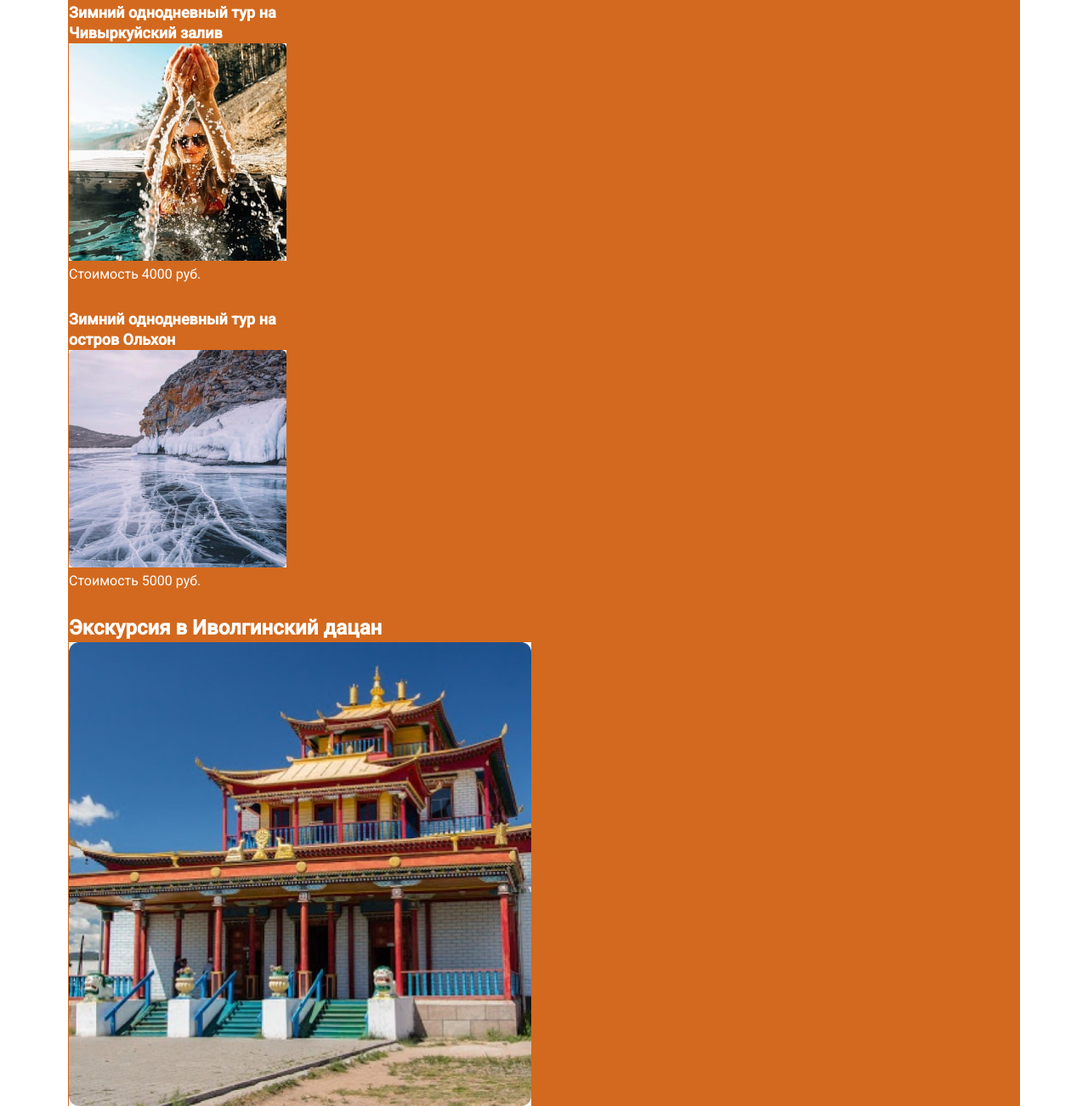
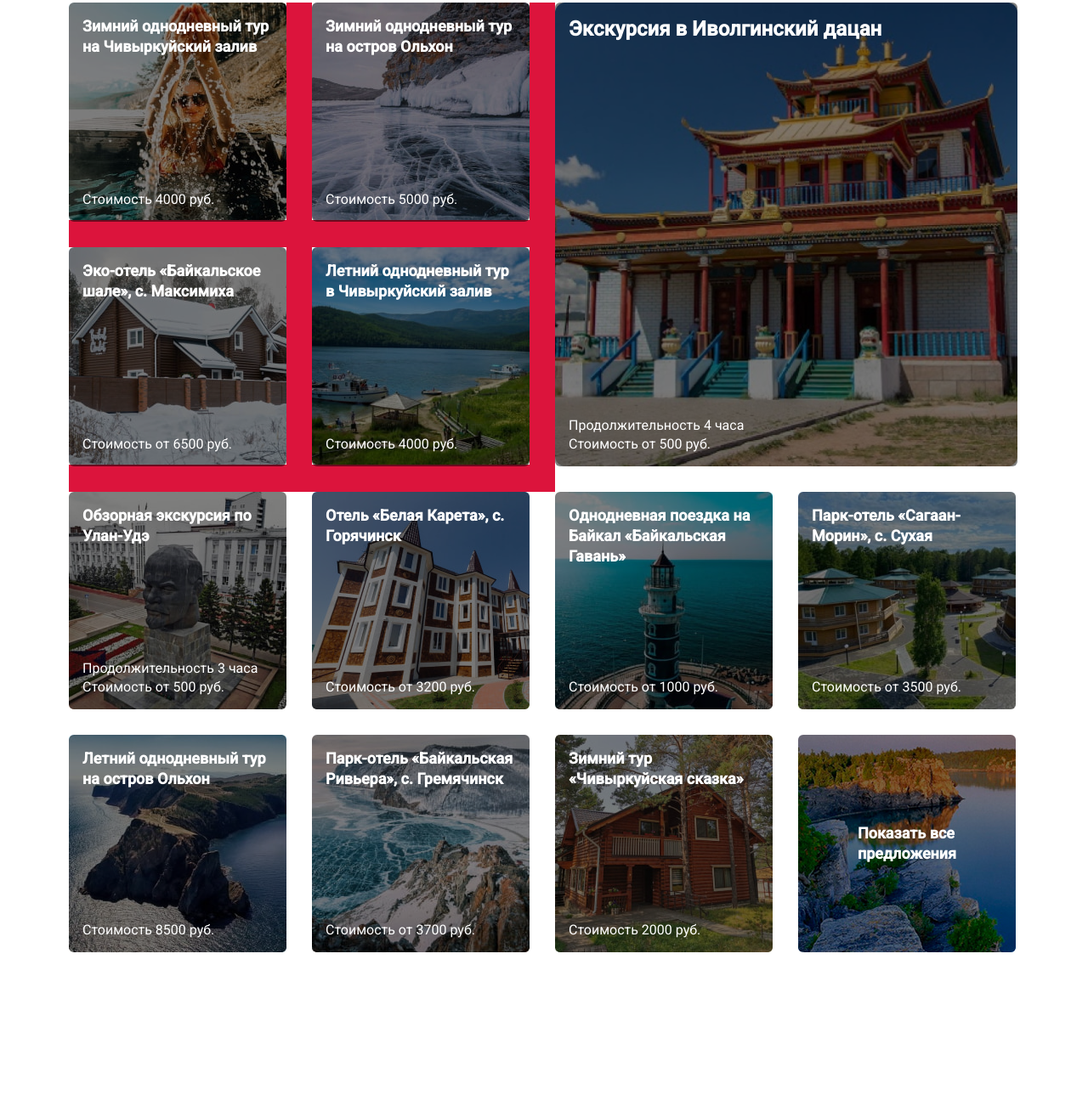
Before and after one commit to VitaliiMoskalyk/baikal, a plain HTML site: page index.html in a window 1280 px wide. Shown: the part 153-1455 px from the top of the page at 85% size. After the commit the page ends 1354 px from the top, so only its background shows below. Drawn offline with nearby package versions, Linux system fonts and the light colour scheme.

Commit message:
проблемка
проблемка с классом first, изображения наложились на границу именно в этом классе ( красный цвет)

```diff
--- a/css/styles.css
+++ b/css/styles.css
@@ -13,7 +13,7 @@ body {
   font-style: normal;
   line-height: 1.333;
 }
-section {
+.our-propositions {
   max-width: 1920px;
   margin-left: auto;
   margin-right: auto;
@@ -30,16 +30,17 @@ ul {
   margin: 0;
   padding: 0;
 }
-a {
+a,
+img {
   text-decoration: none;
+  display: block;
 }
+
 /*MAIN CONTEINER*/
 .conteiner {
   width: 1120px;
   margin-left: auto;
   margin-right: auto;
-
-  background-color: chocolate;
 
   padding: 76px 1px 80px 1px;
 }
@@ -57,25 +58,76 @@ a {
 
 .propositions {
   font-size: 18px;
+  padding: 16px 16px;
 
   color: var(--background-main);
   max-width: 256px;
+
+  /*Позиционирование тест*/
+
+  position: absolute;
+  top: 0px;
+}
+
+.another-propositions li:nth-child(4n + 4) {
+  margin-right: 0;
+}
+.another-propositions li:nth-last-child(-n + 4) {
+  margin-bottom: 0px;
+}
+.propositions:last-child {
+  top: 50%;
+  left: 50%;
+  transform: translate(-50%, -50%);
 }
 .propositions.max-title {
   font-size: 24px;
   max-width: 530px;
 }
 
+.propositions-items,
+.another-propositions {
+  display: flex;
+  flex-wrap: wrap;
+}
+
+.propositions-items li {
+  margin-right: 30px;
+  margin-bottom: 30px;
+
+  position: relative;
+}
+.propositions-items li::before {
+  content: "";
+  position: absolute;
+  display: inline-block;
+  width: 100%;
+  height: 100%;
+  background-color: #000000;
+  opacity: 0.5;
+  border-radius: 6px;
+}
+.first {
+  display: flex;
+  flex-wrap: wrap;
+  max-width: 572px;
+  background-color: crimson;
+}
+.five li {
+  margin-right: 0;
+}
 .price {
   font-weight: 400;
   font-size: 16px;
 
+  padding: 16px 16px;
+
   color: var(--background-main);
 
   max-width: 256px;
+
+  /*Тренировка*/
+
+  position: absolute;
+  bottom: 0;
 }
-.links {
-  display: inline-block;
-  margin-right: 30px;
-  margin-bottom: 30px;
-}
--- a/index.html
+++ b/index.html
@@ -17,171 +17,182 @@
     <title>Document</title>
   </head>
   <body>
-    <section>
+    <section class="our-propositions">
       <div class="conteiner">
         <h2 class="title-propositions">Популярные предложения</h2>
-        <ul>
+        <ul class="propositions-items">
+          <div class="first">
             <li>
               <a class="links" href="#">
-              <h3 class="propositions">
-                Зимний однодневный тур на Чивыркуйский залив
-              </h3>
                 <img
                   src="./images/winter-tour-Chivirkuyskiy-zaliv.jpg"
                   alt="Зимний однодневный тур"
                   width="256"
                 />
+                <h3 class="propositions">
+                  Зимний однодневный тур на Чивыркуйский залив
+                </h3>
                 <p class="price">Cтоимость 4000 руб.</p></a
               >
             </li>
             <li>
-            <a class="links" href="#"
-              ><h3 class="propositions">
-                Зимний однодневный тур на остров Ольхон
-              </h3>
+              <a class="links" href="#">
                 <img
                   src="./images/winter-tour-Olkom-island.jpg"
                   alt="Зимний однодневный тур"
                   width="256"
                 />
+                <h3 class="propositions">
+                  Зимний однодневный тур на остров Ольхон
+                </h3>
                 <p class="price">Cтоимость 5000 руб.</p></a
               >
             </li>
+
             <li>
-            <a class="links" href="#"
-              ><h3 class="propositions max-title">
-                Экскурсия в Иволгинский дацан
+              <a class="links" href="#">
+                <img
+                  src="./images/eco-hotel-baikal-shale.jpg"
+                  alt="Эко-отель"
+                  width="256"
+                />
+                <h3 class="propositions">
+                  Эко-отель «Байкальское шале», с. Максимиха
                 </h3>
+                <p class="price">Стоимость от 6500 руб.</p></a
+              >
+            </li>
+            <li>
+              <a class="links" href="#">
+                <img
+                  src="./images/summer-one-day-Chivikuysky-zaliv.jpg"
+                  alt="однодневный тур"
+                  width="256"
+                />
+                <h3 class="propositions">
+                  Летний однодневный тур в Чивыркуйский залив
+                </h3>
+                <p class="price">Cтоимость 4000 руб.</p></a
+              >
+            </li>
+          </div>
+          <div class="five">
+            <li>
+              <a class="links" href="#">
                 <img
                   src="./images/excursion-Ivolgynsky-dacan.jpg"
                   alt="Экскурсия"
                   width="544"
                 />
+                <h3 class="propositions max-title">
+                  Экскурсия в Иволгинский дацан
+                </h3>
                 <p class="price">
                   Продолжительность 4 часа Cтоимость от 500 руб.
                 </p></a
               >
             </li>
+          </div>
+          <div class="another-propositions">
             <li>
-            <a class="links" href="#"
-              ><h3 class="propositions">Обзорная экскурсия по Улан-Удэ</h3>
+              <a class="links" href="#">
                 <img
                   src="./images/excursion-Ulan-Ude.jpg"
                   alt="Обзорная экскурсия"
                   width="256"
                 />
+                <h3 class="propositions">Обзорная экскурсия по Улан-Удэ</h3>
                 <p class="price">
                   Продолжительность 3 часа Cтоимость от 500 руб.
                 </p></a
               >
             </li>
-          <li>
-            <a class="links" href="#"
-              ><h3 class="propositions">
-                Эко-отель «Байкальское шале», с. Максимиха
-              </h3>
-              <img
-                src="./images/eco-hotel-baikal-shale.jpg"
-                alt="Эко-отель"
-                width="256"
-              />
-              <p class="price">Стоимость от 6500 руб.</p></a
-            >
-          </li>
-          <li>
-            <a class="links" href="#"
-              ><h3 class="propositions">
-                Летний однодневный тур в Чивыркуйский залив
-              </h3>
-              <img
-                src="./images/summer-one-day-Chivikuysky-zaliv.jpg"
-                alt="однодневный тур"
-                width="256"
-              />
-              <p class="price">Cтоимость 4000 руб.</p></a
-            >
-          </li>
+
             <li>
               <a class="links" href="#">
-              <h3 class="propositions">Отель «Белая Карета», с. Горячинск</h3>
                 <img
                   src="./images/Hotel-White-Kareta.jpg"
                   alt="Отель"
                   width="256"
                 />
+                <h3 class="propositions">Отель «Белая Карета», с. Горячинск</h3>
                 <p class="price">Cтоимость от 3200 руб.</p></a
               >
             </li>
             <li>
-            <a class="links" href="#"
-              ><h3 class="propositions">
-                Однодневная поездка на Байкал «Байкальская Гавань»
-              </h3>
+              <a class="links" href="#">
                 <img
                   src="./images/one-day-tour-Baikal-Gavan.jpg"
                   alt="Однодневная поездка"
                   width="256"
                 />
+                <h3 class="propositions">
+                  Однодневная поездка на Байкал «Байкальская Гавань»
+                </h3>
                 <p class="price">Стоимость от 1000 руб.</p></a
               >
             </li>
             <li>
-            <a class="links" href="#"
-              ><h3 class="propositions">Парк-отель «Сагаан-Морин», с. Сухая</h3>
+              <a class="links" href="#">
                 <img
                   src="./images/park-hotel-Saagan-Morin.jpg"
                   alt="Парк-отель"
                   width="256"
                 />
+                <h3 class="propositions">
+                  Парк-отель «Сагаан-Морин», с. Сухая
+                </h3>
                 <p class="price">Стоимость от 3500 руб.</p></a
               >
             </li>
             <li>
-            <a class="links" href="#"
-              ><h3 class="propositions">
-                Летний однодневный тур на остров Ольхон
-              </h3>
+              <a class="links" href="#">
                 <img
                   src="./images/summer-one-day-Olhi-island.jpg"
                   alt="однодневный тур"
                   width="256"
                 />
+                <h3 class="propositions">
+                  Летний однодневный тур на остров Ольхон
+                </h3>
                 <p class="price">Стоимость 8500 руб.</p></a
               >
             </li>
             <li>
-            <a class="links" href="#"
-              ><h3 class="propositions">
-                Парк-отель «Байкальская Ривьера», с. Гремячинск
-              </h3>
+              <a class="links" href="#">
                 <img
                   src="./images/park-hotel-Gremyachinsk.jpg"
                   alt=""
                   width="256"
                 />
+                <h3 class="propositions">
+                  Парк-отель «Байкальская Ривьера», с. Гремячинск
+                </h3>
                 <p class="price">Cтоимость от 3700 руб.</p></a
               >
             </li>
             <li>
-            <a class="links" href="#"
-              ><h3 class="propositions">Зимний тур «Чивыркуйская сказка»</h3>
+              <a class="links" href="#">
                 <img
                   src="./images/winter-tour-Chivirkuyskaya-skazka.jpg"
                   alt="Зимний тур"
                   width="256"
                 />
+                <h3 class="propositions">Зимний тур «Чивыркуйская сказка»</h3>
                 <p class="price">Стоимость 2000 руб.</p></a
               >
             </li>
             <li>
-            <a class="links" href="#"
-              ><h3 class="propositions">Показать все предложения</h3>
+              <a class="links" href="#">
                 <img
                   src="./images/all-propositions.jpg"
                   alt="все предложения"
                   width="256"
-            /></a>
+                />
+                <h3 class="propositions">Показать все предложения</h3></a
+              >
             </li>
+          </div>
         </ul>
       </div>
     </section>
```
Lines whose indentation alone changed are shown as unchanged.
